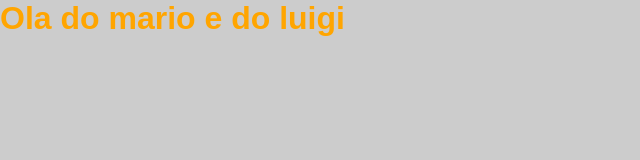
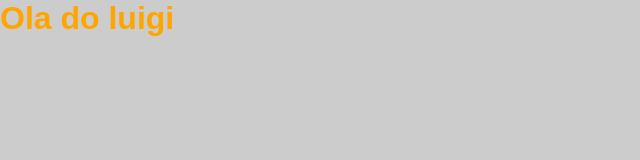
Before and after one commit to italocedro/Teste, a plain HTML site: page index.html in a window 1280 px wide. Shown: the whole page, without its empty margins (0-640 px from the left). Drawn offline with Linux system fonts and the light colour scheme.

Commit message:
2° commit

```diff
--- a/index.html
+++ b/index.html
@@ -7,7 +7,7 @@
 </head>
 <body>
 
-	<h1>Ola do mario e do luigi</h1>
+	<h1>Ola do luigi</h1>
 
 	<script src="script/script.js"></script>
 </body>
```
